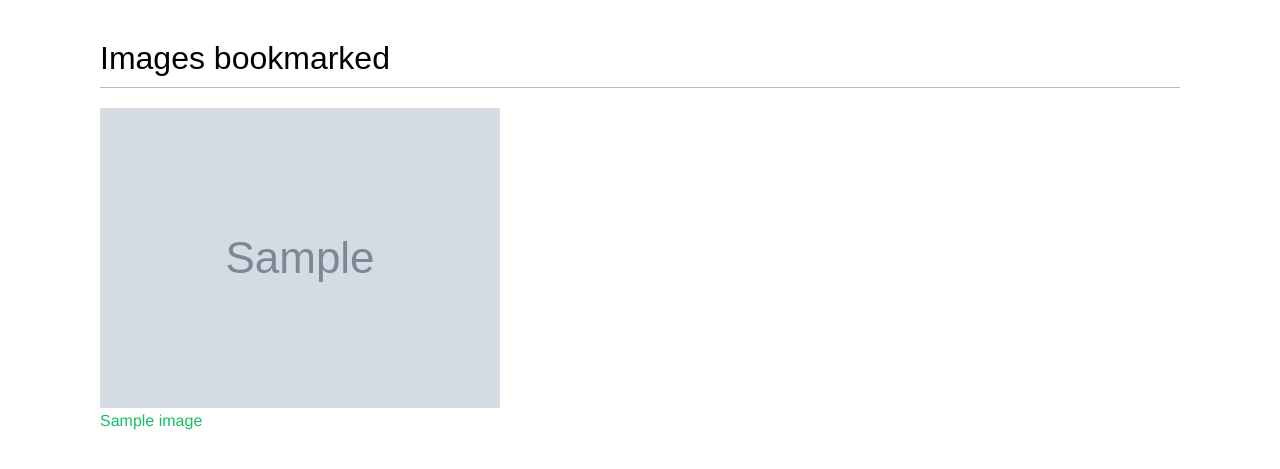
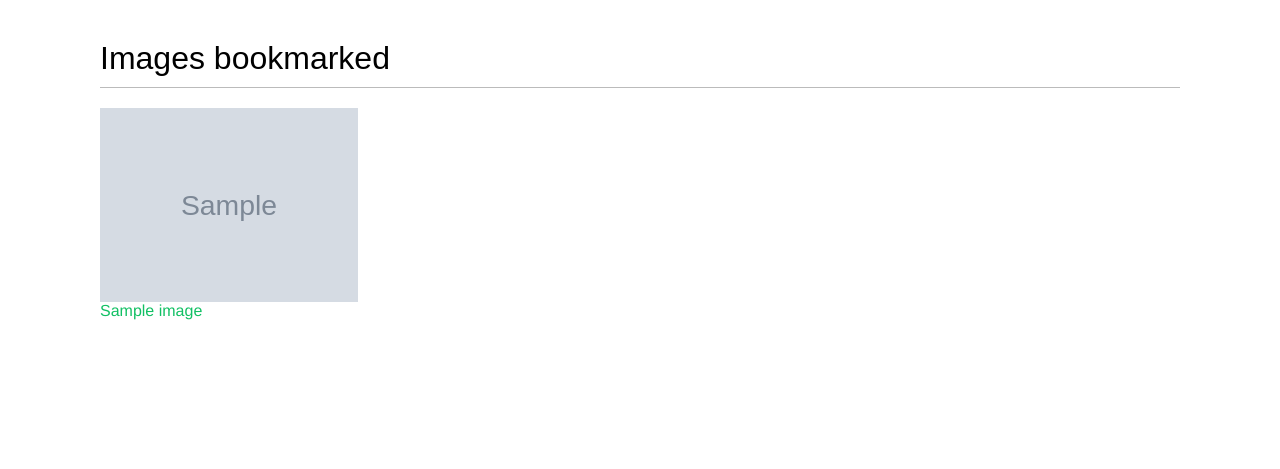
Before and after one commit to LisaOz/Website, a Django app: page /images/ in a window 1280 px wide. Shown: the part 48-517 px from the top of the page. Run offline with Django 5.2, Linux system fonts and the light colour scheme; a user stored in the database is signed in; tables that the repository leaves empty hold one stand-in row (values such as "Sample post"); grey boxes marked "Sample" are stand-in pictures; data that the repository does not hold is empty; some libraries are stand-ins or nearby versions; some web fonts are replaced.

Commit message:
Fix image grid layout in base.css, list.html and list_images.html. Adjusted css in base.css to correctly display images in horizontal grid format, corrected list_images.html to ensure consistent layout and spacing of images.

```diff
--- a/account/static/css/base.css
+++ b/account/static/css/base.css
@@ -287,3 +287,20 @@ img.user-detail {
     font-style:italic;
     color:#ccc;
 }
+
+/* Grid Layout */
+.grid-wrapper {
+    display: grid;
+    grid-template-columns: repeat(4, 1fr); /* Create 4 equal columns */
+    gap: 1rem; /* Space between grid items */
+    width: 100%; /* Ensure the grid takes full width of the container */
+}
+
+
+/* Image */
+.grid-item img {
+    width: 100%; /* Ensure the image fits within the container width */
+    height: 100%; /* Ensure the image fits within the container height */
+    object-fit: cover; /* Maintain the aspect ratio and cover the area */
+    display: block; /* Prevent extra space below the image */
+}
--- a/images/templates/images/image/list.html
+++ b/images/templates/images/image/list.html
@@ -21,7 +21,7 @@
 window.addEventListener('scroll', function(e) { // capture the scroll event and define a handler fucntion for it
     var margin = document.body.clientHeight - window.innerHeight - 200; //calculate the margin difference left to the user to scroll
     if(window.pageYOffset > margin && !emptyPage && !blockRequest) {
-        blockRequest = true; /* to prevent the scroll event from triggering additional Http requests */
+        blockRequest = true; // to prevent the scroll event from triggering additional Http requests
         page += 1; // increase the page counter to retrieve the next page
         fetch('?images_only=1&page=' + page) // send the Http Get request, setting the URL parameters to image_only=1 and the page for requested page number
         .then(response => response.text()) // The body content is extracted from HTTP response
@@ -30,7 +30,7 @@ window.addEventListener('scroll', function(e) { // capture the scroll event and
                 emptyPage = true;
             }
             else {
-                // if response contain data, it is appended to the HTML element with the image-list ID
+                // if response contains data, it is appended to the HTML element with the image-list ID
                 var imageList = document.getElementById('image_list');
                 imageList.insertAdjacentHTML('beforeEnd', html);
                 blockRequest = false; // remove the lock for the additional Http requests
--- a/images/templates/images/image/list_images.html
+++ b/images/templates/images/image/list_images.html
@@ -3,20 +3,24 @@
  The smart cropping function is used to indicate that the image has to be cropped down
  to the requested size.-->
  {% load thumbnail %}
+ <div class="grid-wrapper">
+
     {% for image in images %}
+
+    <div class="grid-item">
+
         <div class="image">
         <a href="{{ image.get_absolute_url }}">
              {% thumbnail image.image 300x300 crop="smart" as im %}
-            <a href="{{ image.get_absolute_url }}">
-                <img src="{{ im.url }}">
+             <img src="{{ im.url }}" alt="{{ image.title }}">
         </a>
-        </a>
-
+        </div>
     <div class="info">
         <a href="{{ image.get_absolute_url }}" class="title">
             {{ image.title }}
         </a>
-
     </div>
 </div>
+
 {% endfor %}
+</div> <!-- Close the .grid-wrapper -->
```
Lines whose indentation alone changed are shown as unchanged.
